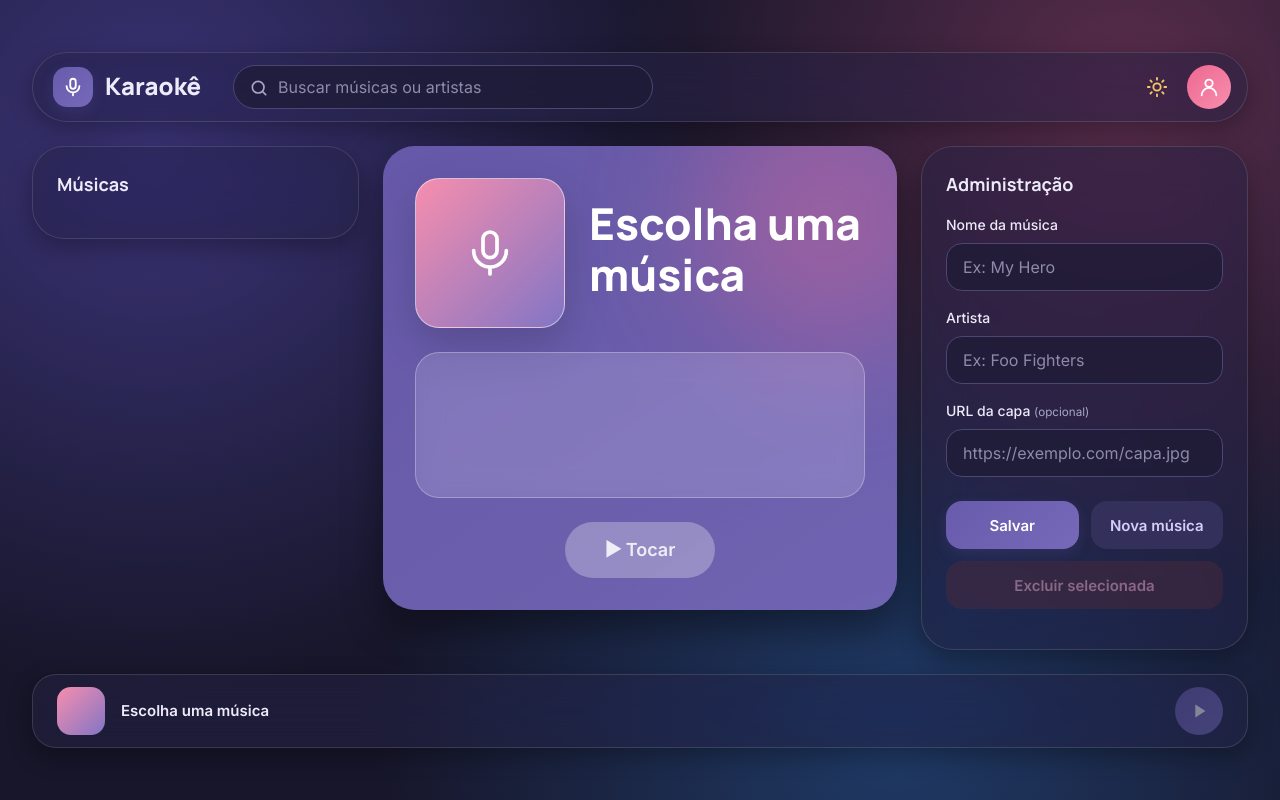
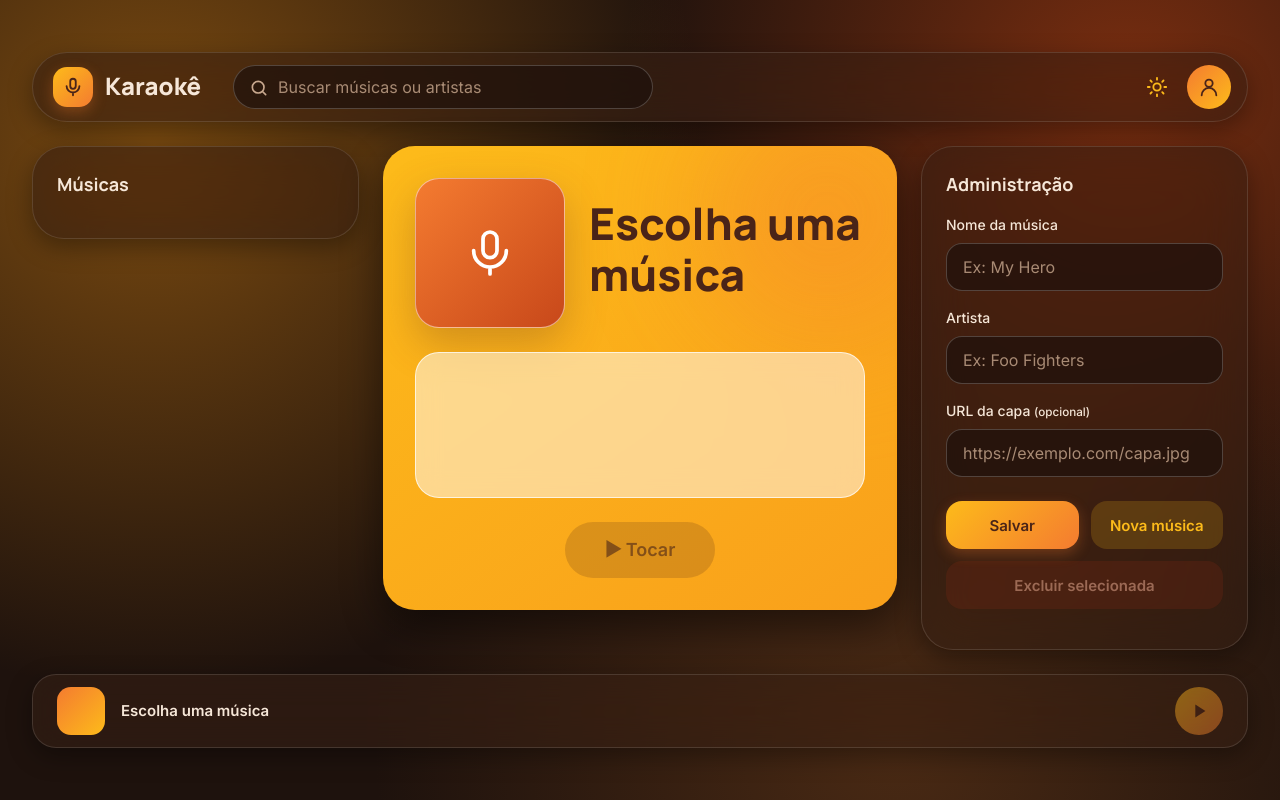
Before and after one commit to dbnatan/karaokexpress, a website: page public/index.html in a window 1280 px wide. Both pictures are taken after a click on the button 1157 px from the left and 86 px from the top of the page. Drawn offline with Linux system fonts and the light colour scheme; no server answers.

Commit message:
mudei as cores

```diff
--- a/public/estilo.css
+++ b/public/estilo.css
@@ -1,29 +1,28 @@
-/* Karaokê — Soft Lavender + Glass */
+/* Karaokê — Amarelo, laranja e marrom + Glass */
 :root {
-  --color-background: #dee1eb;
-  --color-surface: #f8f8fc;
-  --color-surface-alt: #e8e5f5;
-  --color-primary: #695bac;
-  --color-primary-light: #7769ba;
-  --color-primary-dark: #493c88;
-  --color-accent: #ee6891;
-  --color-accent-light: #f5dce7;
-  --color-danger-text: #a3254f;
-  --color-text: #29283a;
-  --color-text-secondary: #5e5e74;
-  --color-border: #c5c9da;
-  --color-selected-text: #493c88;
+  --color-background: #fff3d6;
+  --color-text: #4a2418;
+  --color-text-secondary: #7a5446;
+  --color-border: rgba(122, 84, 70, 0.35);
+  --color-yellow: #fdbb1a;
+  --color-orange: #f47b30;
+  --color-brown: #6b3a2a;
+  --color-brown-dark: #4a2418;
+  --color-selected-text: #6b3a2a;
+  --color-accent-light: rgba(251, 227, 214, 0.95);
+  --color-danger-text: #a02e14;
+  --grad-brand: linear-gradient(135deg, #fdbb1a, #f47b30);
 
   /* glass */
   --glass-bg: rgba(255, 255, 255, 0.55);
   --glass-border: rgba(255, 255, 255, 0.75);
   --row-hover: rgba(255, 255, 255, 0.5);
   --row-on: rgba(255, 255, 255, 0.88);
-  --chip-bg: rgba(232, 229, 245, 0.95);
+  --chip-bg: rgba(255, 228, 160, 0.95);
   --field-bg: rgba(255, 255, 255, 0.8);
-  --mesh-a: #c9c0f0;
-  --mesh-b: #f5c6d8;
-  --mesh-c: #bfd4f2;
+  --mesh-a: #fdbb1a;
+  --mesh-b: #f9a56b;
+  --mesh-c: #ffe3a0;
 
   --font-heading: "Manrope", sans-serif;
   --font-body: "Inter", sans-serif;
@@ -33,9 +32,9 @@
   --radius-xl: 32px;
   --radius-full: 9999px;
 
-  --shadow-glass: 0 8px 24px rgba(75, 65, 120, 0.08);
-  --shadow-elevated: 0 16px 40px rgba(75, 65, 120, 0.18);
-  --shadow-button: 0 5px 14px rgba(105, 91, 172, 0.2);
+  --shadow-glass: 0 8px 24px rgba(110, 60, 30, 0.08);
+  --shadow-elevated: 0 16px 40px rgba(244, 123, 48, 0.28);
+  --shadow-button: 0 5px 14px rgba(244, 123, 48, 0.3);
 
   --duration-fast: 150ms;
   --duration-normal: 250ms;
@@ -45,31 +44,29 @@
   --ease-smooth: cubic-bezier(0.16, 1, 0.3, 1);
 }
 
-/* ---------- Tema escuro ---------- */
+/* ---------- Tema escuro (chocolate) ---------- */
 :root[data-theme="dark"] {
   color-scheme: dark;
-  --color-background: #17162a;
-  --color-surface: #252340;
-  --color-surface-alt: #36325f;
-  --color-accent-light: #4a2a3c;
-  --color-danger-text: #f7a8c2;
-  --color-text: #edebfa;
-  --color-text-secondary: #a9a8c4;
-  --color-border: #4a4770;
-  --color-selected-text: #d5cff7;
+  --color-background: #1e120d;
+  --color-text: #f6e7d8;
+  --color-text-secondary: #c9a98f;
+  --color-border: rgba(255, 255, 255, 0.2);
+  --color-selected-text: #fdbb1a;
+  --color-accent-light: rgba(160, 46, 20, 0.35);
+  --color-danger-text: #ffb59a;
 
-  --glass-bg: rgba(37, 35, 64, 0.55);
+  --glass-bg: rgba(52, 32, 22, 0.6);
   --glass-border: rgba(255, 255, 255, 0.12);
   --row-hover: rgba(255, 255, 255, 0.08);
   --row-on: rgba(255, 255, 255, 0.16);
-  --chip-bg: rgba(54, 50, 95, 0.9);
-  --field-bg: rgba(29, 27, 53, 0.7);
-  --mesh-a: #3b3478;
-  --mesh-b: #5a2d4c;
-  --mesh-c: #1f3a66;
+  --chip-bg: rgba(253, 187, 26, 0.18);
+  --field-bg: rgba(30, 18, 13, 0.7);
+  --mesh-a: #7a4a10;
+  --mesh-b: #7a2e10;
+  --mesh-c: #4a2a14;
 
-  --shadow-glass: 0 8px 24px rgba(0, 0, 0, 0.3);
-  --shadow-elevated: 0 16px 40px rgba(0, 0, 0, 0.4);
+  --shadow-glass: 0 8px 24px rgba(0, 0, 0, 0.35);
+  --shadow-elevated: 0 16px 40px rgba(0, 0, 0, 0.45);
 }
 
 * {
@@ -134,15 +131,20 @@ header {
   width: 40px;
   height: 40px;
   border-radius: 14px;
-  background: linear-gradient(
-    135deg,
-    var(--color-primary),
-    var(--color-primary-light)
-  );
+  background: var(--grad-brand);
   display: flex;
   align-items: center;
   justify-content: center;
   box-shadow: var(--shadow-button);
+}
+
+/* ícones sobre amarelo/laranja usam marrom escuro (o HTML os desenha em branco) */
+.logo svg,
+.avatar svg {
+  stroke: var(--color-brown-dark);
+}
+#barraTocar svg {
+  fill: var(--color-brown-dark);
 }
 
 header h1 {
@@ -192,7 +194,7 @@ header h1 {
   border: none;
   border-radius: var(--radius-full);
   background: transparent;
-  color: var(--color-selected-text);
+  color: var(--color-brown);
   cursor: pointer;
   display: flex;
   align-items: center;
@@ -207,11 +209,11 @@ header h1 {
   transform: rotate(12deg);
 }
 #btnTema:focus-visible {
-  outline: 3px solid rgba(105, 91, 172, 0.45);
+  outline: 3px solid rgba(244, 123, 48, 0.55);
   outline-offset: 2px;
 }
 :root[data-theme="dark"] #btnTema {
-  color: #f5c86a;
+  color: var(--color-yellow);
 }
 #btnTema .icone-sol {
   display: none;
@@ -227,7 +229,7 @@ header h1 {
   width: 44px;
   height: 44px;
   border-radius: var(--radius-full);
-  background: linear-gradient(135deg, var(--color-accent), #f78eae);
+  background: linear-gradient(135deg, var(--color-orange), var(--color-yellow));
   display: flex;
   align-items: center;
   justify-content: center;
@@ -288,7 +290,7 @@ main {
   background: var(--row-on);
   color: var(--color-selected-text);
   font-weight: 600;
-  box-shadow: 0 5px 14px rgba(75, 65, 120, 0.1);
+  box-shadow: 0 5px 14px rgba(110, 60, 30, 0.1);
 }
 
 /* ---------- Palco ---------- */
@@ -297,14 +299,10 @@ main {
   min-width: 0;
   position: relative;
   overflow: hidden;
-  color: #fff;
+  color: var(--color-brown-dark);
   padding: 32px;
   border-radius: var(--radius-xl);
-  background: linear-gradient(
-    145deg,
-    rgba(105, 91, 172, 0.96),
-    rgba(119, 105, 186, 0.92)
-  );
+  background: linear-gradient(145deg, #fdbb1a, #f9a01b);
   box-shadow: var(--shadow-elevated);
   display: flex;
   flex-direction: column;
@@ -320,7 +318,7 @@ main {
   width: 260px;
   height: 260px;
   border-radius: var(--radius-full);
-  background: var(--color-accent);
+  background: var(--color-orange);
   opacity: 0.35;
   filter: blur(60px);
   pointer-events: none;
@@ -341,9 +339,9 @@ main {
   width: 150px;
   height: 150px;
   border-radius: var(--radius-lg);
-  background: linear-gradient(135deg, #f78eae, #8275c5);
+  background: linear-gradient(135deg, #f47b30, #c8481a);
   border: 1px solid rgba(255, 255, 255, 0.5);
-  box-shadow: 0 16px 40px rgba(45, 40, 80, 0.3);
+  box-shadow: 0 16px 40px rgba(110, 60, 30, 0.3);
   display: flex;
   align-items: center;
   justify-content: center;
@@ -364,7 +362,8 @@ main {
   font-weight: 600;
   letter-spacing: 1px;
   text-transform: uppercase;
-  background: rgba(255, 255, 255, 0.18);
+  background: var(--color-brown);
+  color: var(--color-yellow);
   padding: 6px 16px;
   border-radius: var(--radius-full);
 }
@@ -382,18 +381,15 @@ main {
 
 #artista {
   font-size: 16px;
-  color: var(--color-surface-alt);
-}
-:root[data-theme="dark"] #artista {
-  color: #d5cff7;
+  color: var(--color-brown);
 }
 
 .painel-letra {
   text-align: center;
   padding: 32px 24px;
   border-radius: var(--radius-lg);
-  background: rgba(255, 255, 255, 0.14);
-  border: 1px solid rgba(255, 255, 255, 0.28);
+  background: rgba(255, 255, 255, 0.5);
+  border: 1px solid rgba(255, 255, 255, 0.7);
   -webkit-backdrop-filter: blur(12px);
   backdrop-filter: blur(12px);
 }
@@ -411,7 +407,7 @@ main {
 #contador {
   margin-top: 8px;
   font-size: 18px;
-  color: #e8e5f5;
+  color: var(--color-brown);
 }
 
 #btnTocar {
@@ -423,10 +419,10 @@ main {
   padding: 0 40px;
   border: none;
   border-radius: var(--radius-full);
-  background: #fff;
-  color: var(--color-primary);
+  background: var(--color-brown);
+  color: #fff;
   cursor: pointer;
-  box-shadow: 0 5px 14px rgba(45, 40, 80, 0.2);
+  box-shadow: 0 5px 14px rgba(74, 36, 24, 0.3);
   transition:
     transform var(--duration-normal) var(--ease-standard),
     box-shadow var(--duration-normal) var(--ease-standard);
@@ -434,12 +430,12 @@ main {
 
 #btnTocar:hover:not(:disabled) {
   transform: translateY(-3px);
-  box-shadow: 0 10px 24px rgba(45, 40, 80, 0.26);
+  box-shadow: 0 10px 24px rgba(74, 36, 24, 0.36);
 }
 
 #btnTocar:disabled {
-  background: rgba(255, 255, 255, 0.28);
-  color: rgba(255, 255, 255, 0.85);
+  background: rgba(74, 36, 24, 0.18);
+  color: rgba(74, 36, 24, 0.6);
   box-shadow: none;
   cursor: not-allowed;
 }
@@ -475,8 +471,8 @@ main {
 #admin input[type="text"]:focus,
 .busca input:focus {
   outline: none;
-  border-color: var(--color-primary);
-  box-shadow: 0 0 0 3px rgba(105, 91, 172, 0.2);
+  border-color: var(--color-orange);
+  box-shadow: 0 0 0 3px rgba(244, 123, 48, 0.3);
 }
 
 input::placeholder {
@@ -512,12 +508,8 @@ input::placeholder {
 }
 
 #btnSalvar {
-  background: linear-gradient(
-    135deg,
-    var(--color-primary),
-    var(--color-primary-light)
-  );
-  color: #fff;
+  background: var(--grad-brand);
+  color: var(--color-brown-dark);
   box-shadow: var(--shadow-button);
 }
 
@@ -559,7 +551,7 @@ input::placeholder {
   height: 48px;
   flex-shrink: 0;
   border-radius: 14px;
-  background: linear-gradient(135deg, #f78eae, #8275c5);
+  background: linear-gradient(135deg, #f47b30, #fdbb1a);
 }
 
 .barra-info {
@@ -580,11 +572,7 @@ input::placeholder {
   height: 48px;
   border: none;
   border-radius: var(--radius-full);
-  background: linear-gradient(
-    135deg,
-    var(--color-primary),
-    var(--color-primary-light)
-  );
+  background: var(--grad-brand);
   display: flex;
   align-items: center;
   justify-content: center;
@@ -652,51 +640,3 @@ input::placeholder {
     font-size: 22px;
   }
 }
-/* ---------- Capa (opcional) ---------- */
-.capa,
-.barra-capa {
-  overflow: hidden;
-}
-
-.capa.com-foto,
-.barra-capa.com-foto {
-  background: none;
-  padding: 0;
-}
-
-.capa img,
-.barra-capa img {
-  width: 100%;
-  height: 100%;
-  object-fit: cover;
-  display: block;
-}
-
-/* miniatura na playlist */
-#playlist li {
-  display: flex;
-  align-items: center;
-  gap: 12px;
-}
-
-#playlist li span {
-  min-width: 0;
-  overflow: hidden;
-  text-overflow: ellipsis;
-  white-space: nowrap;
-}
-
-.miniatura {
-  width: 40px;
-  height: 40px;
-  flex-shrink: 0;
-  object-fit: cover;
-  border-radius: 10px;
-  box-shadow: 0 4px 10px rgba(45, 40, 80, 0.2);
-}
-
-/* rótulo "(opcional)" no formulário */
-#admin label small {
-  font-weight: 400;
-  color: var(--color-text-secondary);
-}
```
Also changed, not shown: 1 other file.
